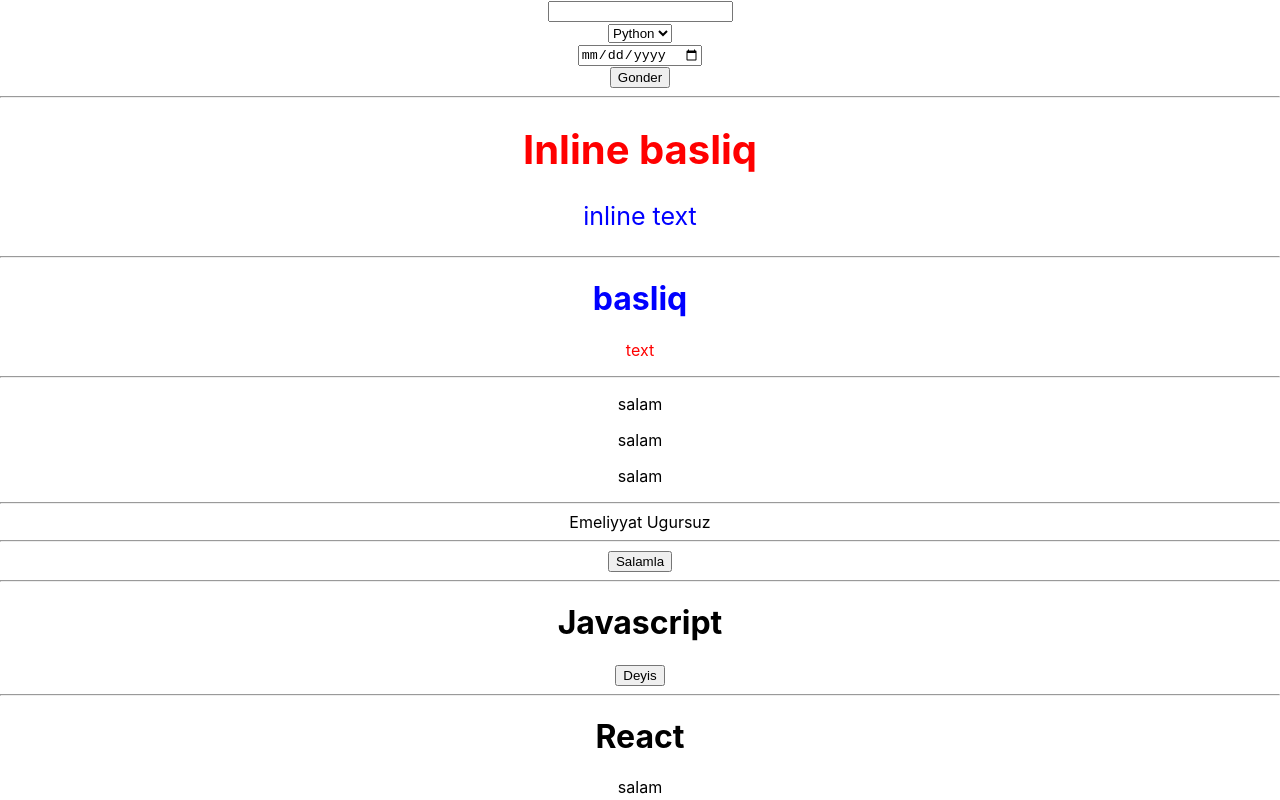
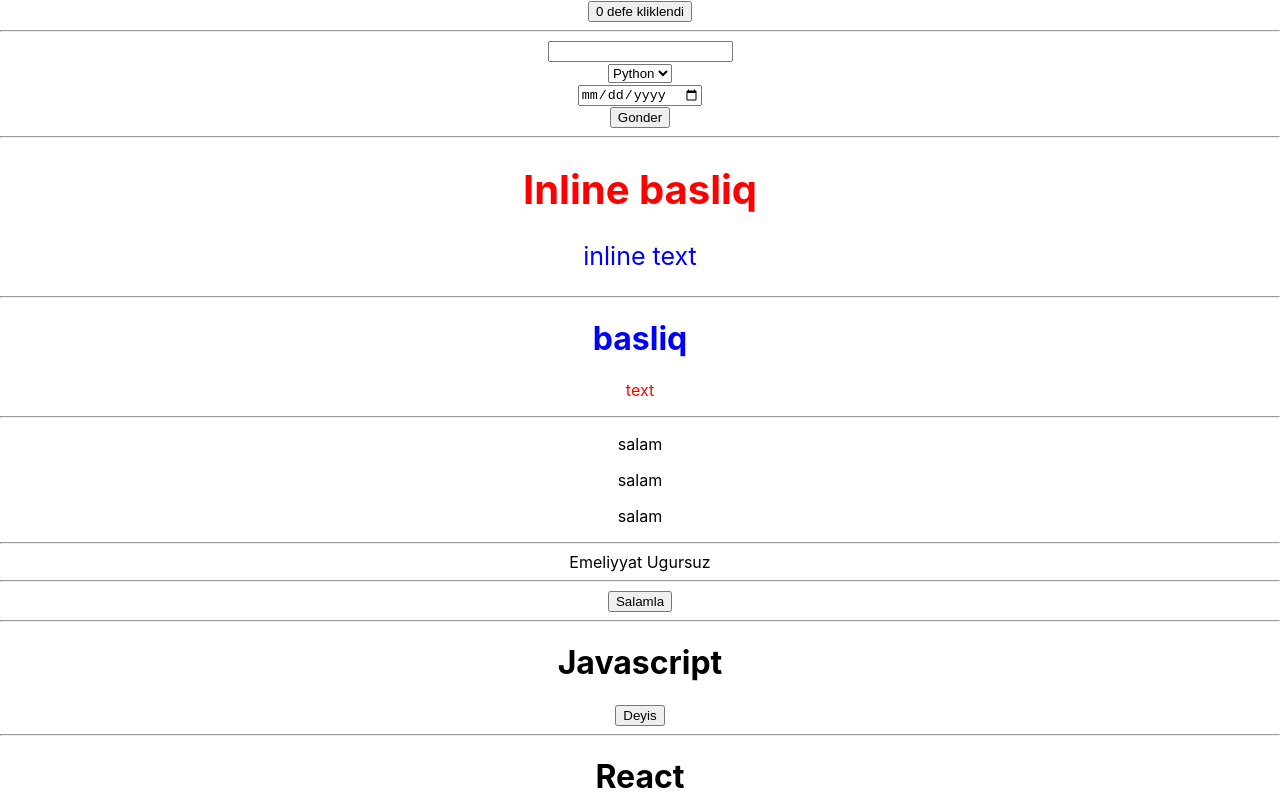
Before and after one commit to gurbangurbanzade/React-Projects, a React (Create React App) app in the folder Exercises/ReactUdemyIA/01MyApp/my-app/: page / in a window 1280 px wide. Shown: the top 800 px of the page. Built offline with nearby package versions, Linux system fonts and the light colour scheme.

Commit message:
Tittle ile sehifenin eyni vaxta yenilenmesi

```diff
--- a/Exercises/ReactUdemyIA/01MyApp/my-app/src/App.js
+++ b/Exercises/ReactUdemyIA/01MyApp/my-app/src/App.js
@@ -13,10 +13,12 @@
 import Stil from "./Components/Stil";
 import Inline from "./Components/Inline";
 import SimpleForm from "./Components/SimpleForm";
-
+import Saygac1 from "./Components/LifeCycleMethods/Saygac1";
 function App() {
   return (
     <div className="App">
+      <Saygac1 />
+      <hr />
       <SimpleForm />
       <hr />
       <Inline />
--- /dev/null
+++ b/Exercises/ReactUdemyIA/01MyApp/my-app/src/Components/LifeCycleMethods/Saygac1.js
@@ -0,0 +1,28 @@
+import React, { Component } from "react";
+
+export class Saygac1 extends Component {
+  constructor(props) {
+    super(props);
+
+    this.state = {
+      klik: 0,
+    };
+  }
+  componentDidMount() {
+    document.title = this.state.klik;
+  }
+  componentDidUpdate() {
+    document.title = this.state.klik;
+  }
+  render() {
+    return (
+      <div>
+        <button onClick={() => this.setState({ klik: this.state.klik + 1 })}>
+          {this.state.klik} defe kliklendi
+        </button>
+      </div>
+    );
+  }
+}
+
+export default Saygac1;
```
